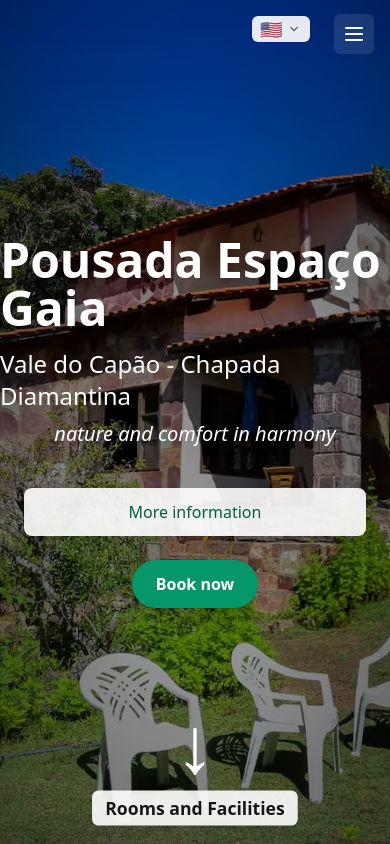
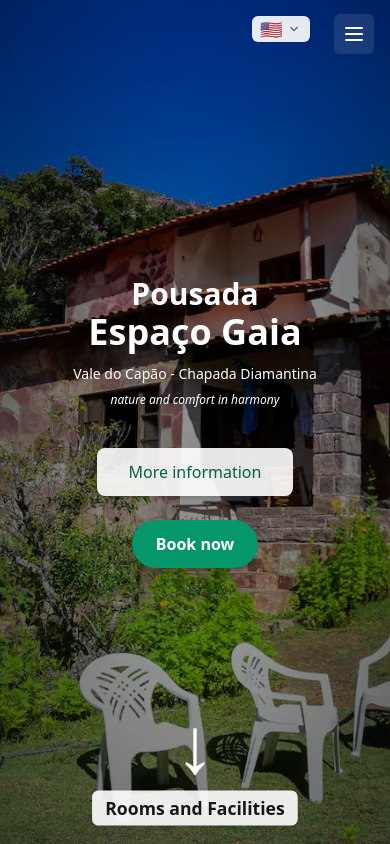
Before and after one commit to AnnWann/site-capao, a React (Vite) app: page / in a window 390 px wide. Built offline with nearby package versions, Linux system fonts and the light colour scheme.

Commit message:
fixed some mobile UI issues

```diff
--- a/src/App.tsx
+++ b/src/App.tsx
@@ -279,8 +279,8 @@ export default function App(): JSX.Element {
 
       {/* Mobile overlay menu */}
       {mobileMenuOpen && (
-        <div className="fixed inset-0 z-40 md:hidden bg-black/50" onClick={() => setMobileMenuOpen(false)}>
-          <div className="absolute right-4 top-16 bg-white/95 text-neutral-900 rounded-lg shadow-lg p-4 flex flex-col gap-3" onClick={(e) => e.stopPropagation()}>
+        <div className="fixed inset-0 z-50 md:hidden bg-black/50" onClick={() => setMobileMenuOpen(false)}>
+          <div className="absolute right-4 top-16 bg-white/95 text-neutral-900 rounded-lg shadow-lg p-4 flex flex-col gap-3 z-50" onClick={(e) => e.stopPropagation()}>
             <div className="flex items-center justify-between gap-3 px-2">
               <div className="text-sm font-semibold">{translate(locale,'label.language')}</div>
               <div>
--- a/src/sections/Inicio.tsx
+++ b/src/sections/Inicio.tsx
@@ -13,10 +13,23 @@ export default function Inicio(): JSX.Element {
 
   return (
     <header id="inicio" className="h-screen w-full bg-cover bg-center flex flex-col justify-center items-center text-white relative" style={{ backgroundImage: "url('/fotos/CasaCompleta3.avif')" }}>
-      <div className="relative z-10 flex flex-col items-center">
-        <h1 className="text-5xl font-bold drop-shadow-xl">{t('inicio.title')}</h1>
-        <p className="text-2xl mt-4 drop-shadow-lg">{t('inicio.subtitle')}</p>
-        <p className="text-xl mt-2 drop-shadow-lg italic">{t('inicio.tagline')}</p>
+      <div className="relative z-10 flex flex-col items-center text-center px-4">
+        {/* Split the title so mobile shows two centered lines: "Pousada" / "Espaço Gaia" */}
+        {(() => {
+          const full = t('inicio.title');
+          const parts = full.split(' ');
+          const first = parts.slice(0, 1).join(' ');
+          const rest = parts.slice(1).join(' ');
+          return (
+            <h1 className="font-bold drop-shadow-xl leading-tight">
+              <span className="block text-3xl md:text-5xl">{first}</span>
+              <span className="block text-4xl md:text-6xl">{rest}</span>
+            </h1>
+          );
+        })()}
+
+        <p className="mt-3 text-sm md:text-2xl drop-shadow-lg max-w-full">{t('inicio.subtitle')}</p>
+        <p className="text-xs md:text-xl mt-2 drop-shadow-lg italic max-w-full">{t('inicio.tagline')}</p>
 
       <div className="mt-10 w-full max-w-3xl px-6 mx-auto">
         {/* Desktop / larger screens: show grid inline */}
```
